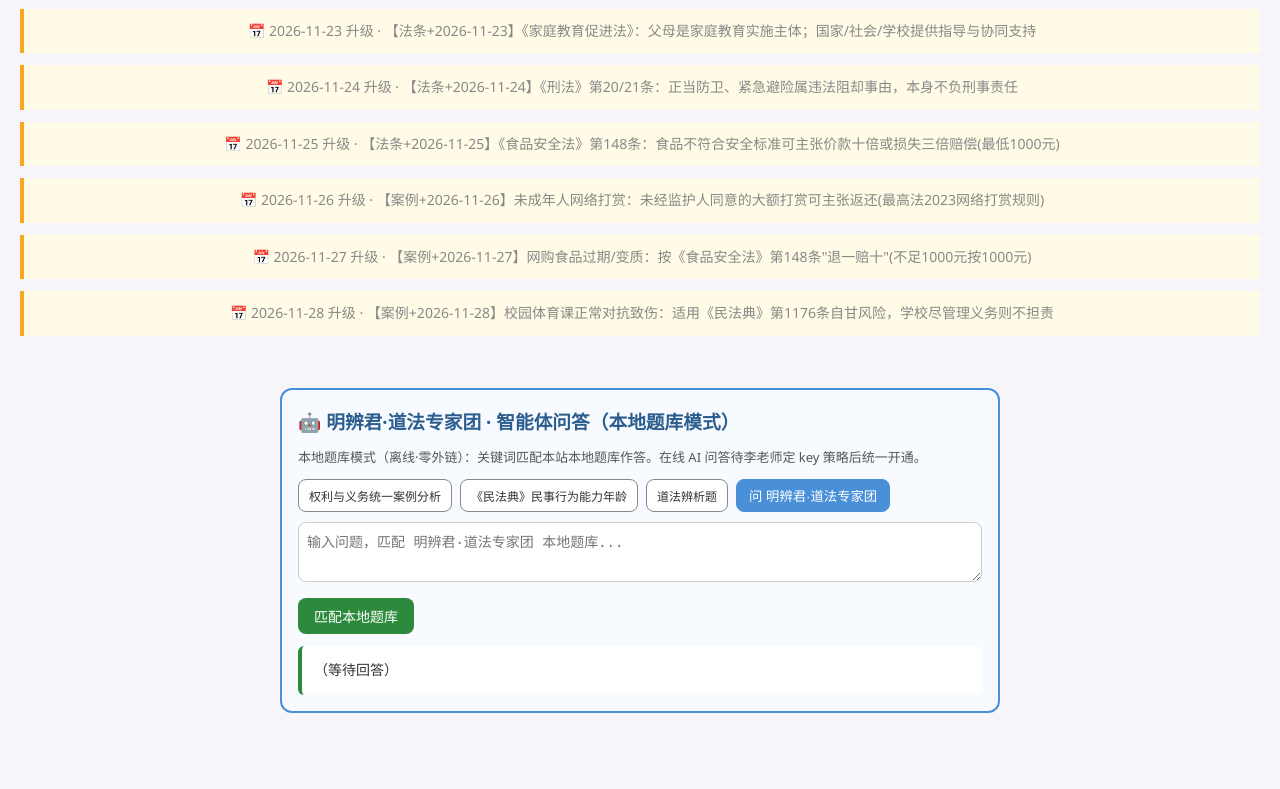
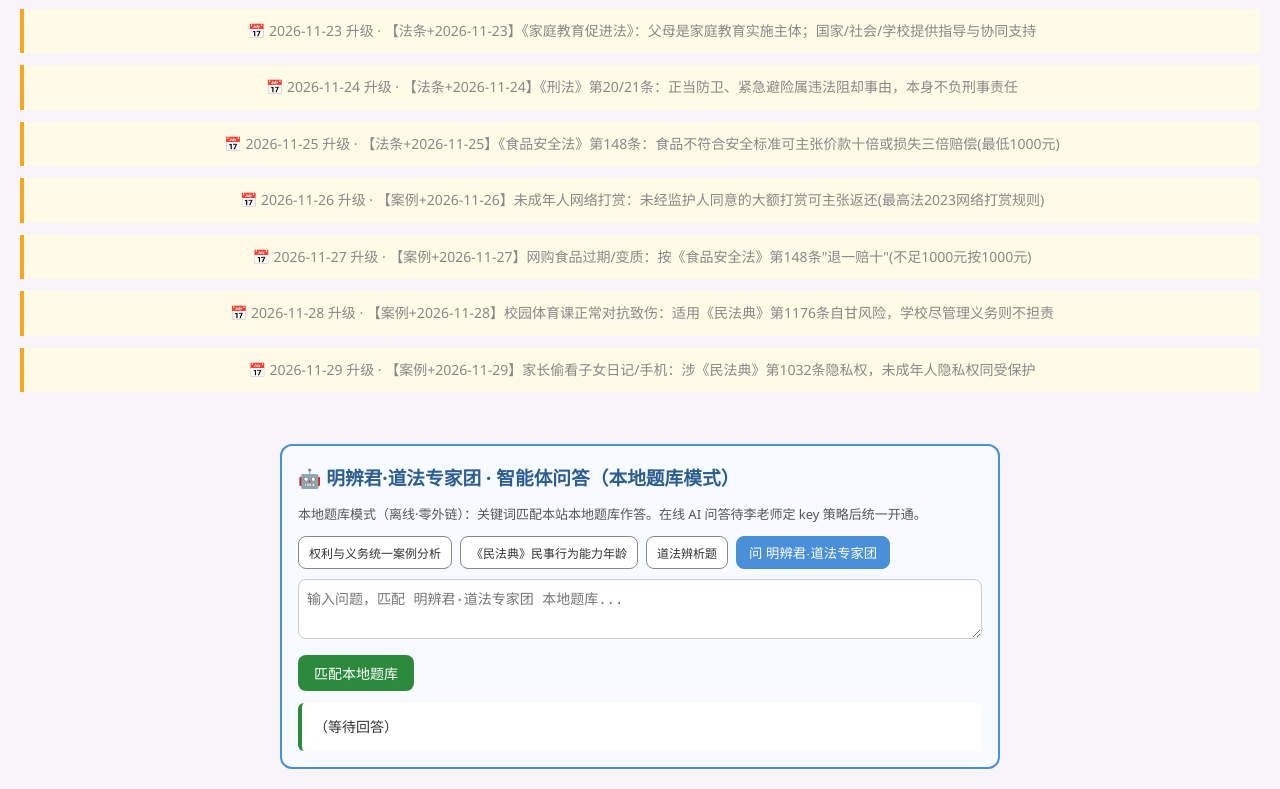
Before and after one commit to dapengzhanchi141345/li-yanming-morality, a plain HTML site: page index.html in a window 1280 px wide. Shown: the part 2562-3351 px from the top of the page. Before the commit the page ends 3295 px from the top, so only its background shows below. Drawn offline with Linux system fonts and the light colour scheme.

Commit message:
morality 12独立站升级 2026-11-29

```diff
--- a/index.html
+++ b/index.html
@@ -144,6 +144,8 @@ footer{text-align:center;padding:20px;color:#888;font-size:13px;margin-top:30px;
 <div style="background:#fffbe6;border-left:4px solid #f5a623;padding:10px;margin:12px 0;font-size:14px">📅 2026-11-27 升级 · 【案例+2026-11-27】网购食品过期/变质：按《食品安全法》第148条"退一赔十"(不足1000元按1000元)</div>
 
 <div style="background:#fffbe6;border-left:4px solid #f5a623;padding:10px;margin:12px 0;font-size:14px">📅 2026-11-28 升级 · 【案例+2026-11-28】校园体育课正常对抗致伤：适用《民法典》第1176条自甘风险，学校尽管理义务则不担责</div>
+
+<div style="background:#fffbe6;border-left:4px solid #f5a623;padding:10px;margin:12px 0;font-size:14px">📅 2026-11-29 升级 · 【案例+2026-11-29】家长偷看子女日记/手机：涉《民法典》第1032条隐私权，未成年人隐私权同受保护</div>
 </footer>
 
 <script>
```
